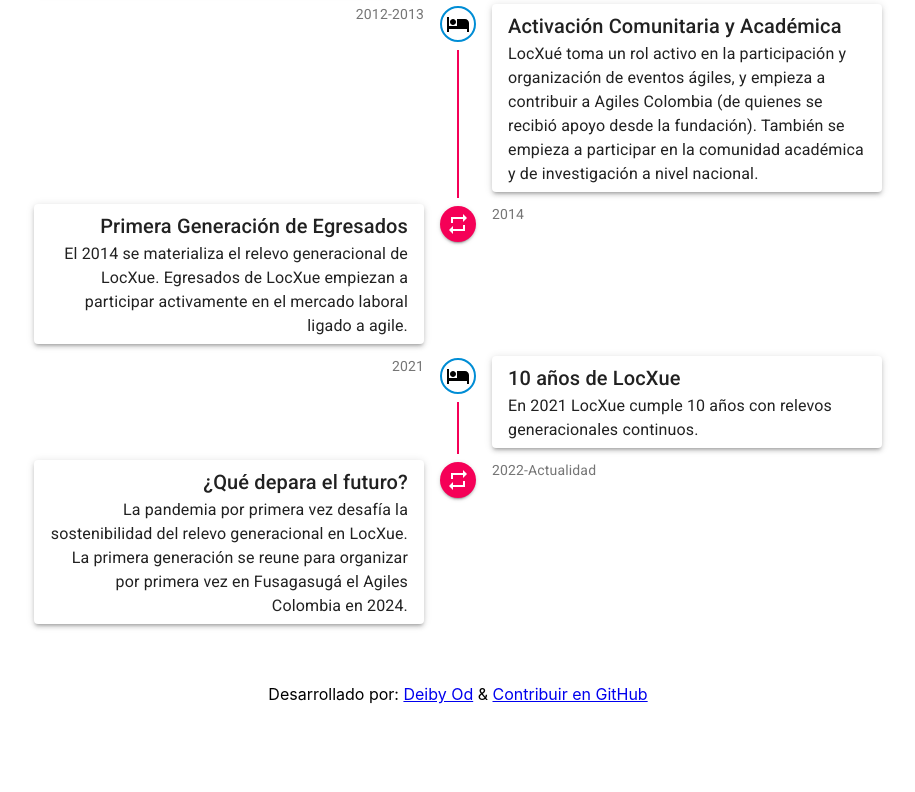
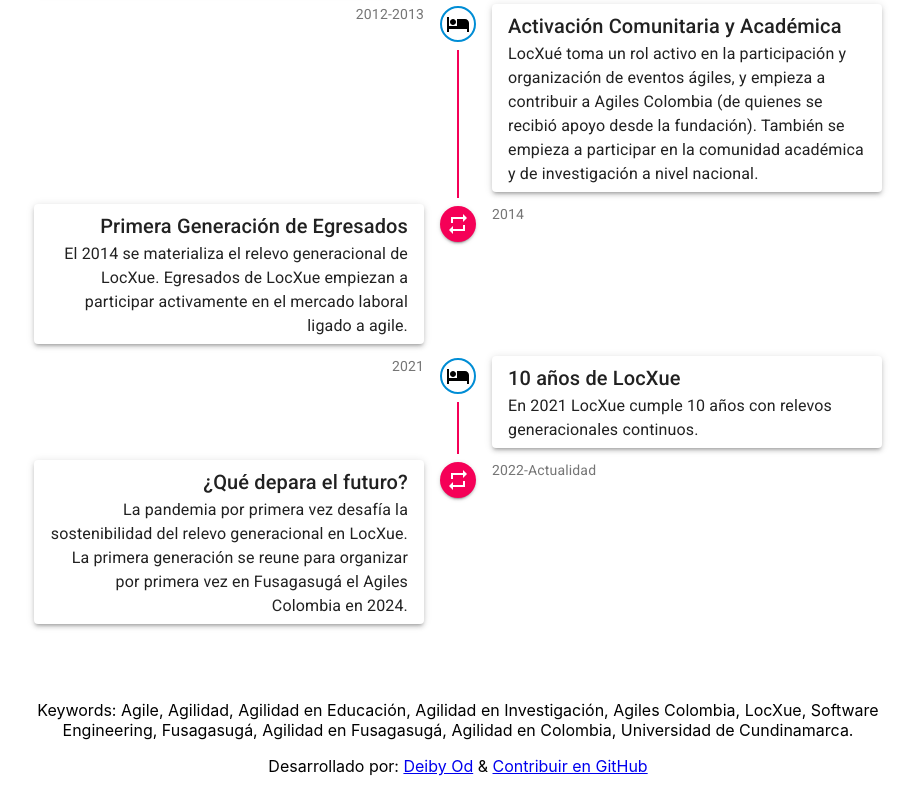
Before and after one commit to LocXue/locxue, a React (Create React App) app: page / in a window 1280 px wide. Shown: the part 1525-2317 px from the top of the page, without its empty margins (182-1097 px from the left). Before the commit the page ends 2245 px from the top, so only its background shows below. Built offline with nearby package versions, Linux system fonts and the light colour scheme.

Commit message:
Keywords

```diff
--- a/src/components/LocXueFooter/LocXueFooter.js
+++ b/src/components/LocXueFooter/LocXueFooter.js
@@ -6,6 +6,9 @@
   return (
     <React.Fragment>
         <Container maxWidth="md" className="locxue-footer">
+            <Container maxWidth="md" className="locxue-keywords">
+                <p>Keywords: Agile, Agilidad, Agilidad en Educación, Agilidad en Investigación, Agiles Colombia, LocXue, Software Engineering, Fusagasugá, Agilidad en Fusagasugá, Agilidad en Colombia, Universidad de Cundinamarca.</p>
+            </Container>
             <p>Desarrollado por: <a href="http://www.deibyod.co" target="_blank">Deiby Od</a> &#38;  <a href="https://github.com/LocXue/locxue" target="_blank">Contribuir en GitHub</a></p>
         </Container>
     </React.Fragment>
--- a/src/components/LocXueFooter/locxue-footer.scss
+++ b/src/components/LocXueFooter/locxue-footer.scss
@@ -2,5 +2,5 @@
     background-color: rgba($color: #fff, $alpha: 1.0);
     text-align: center;
     width: 100%;
-    padding-top: 1em;
+    padding-top: 2em;
 }
```
